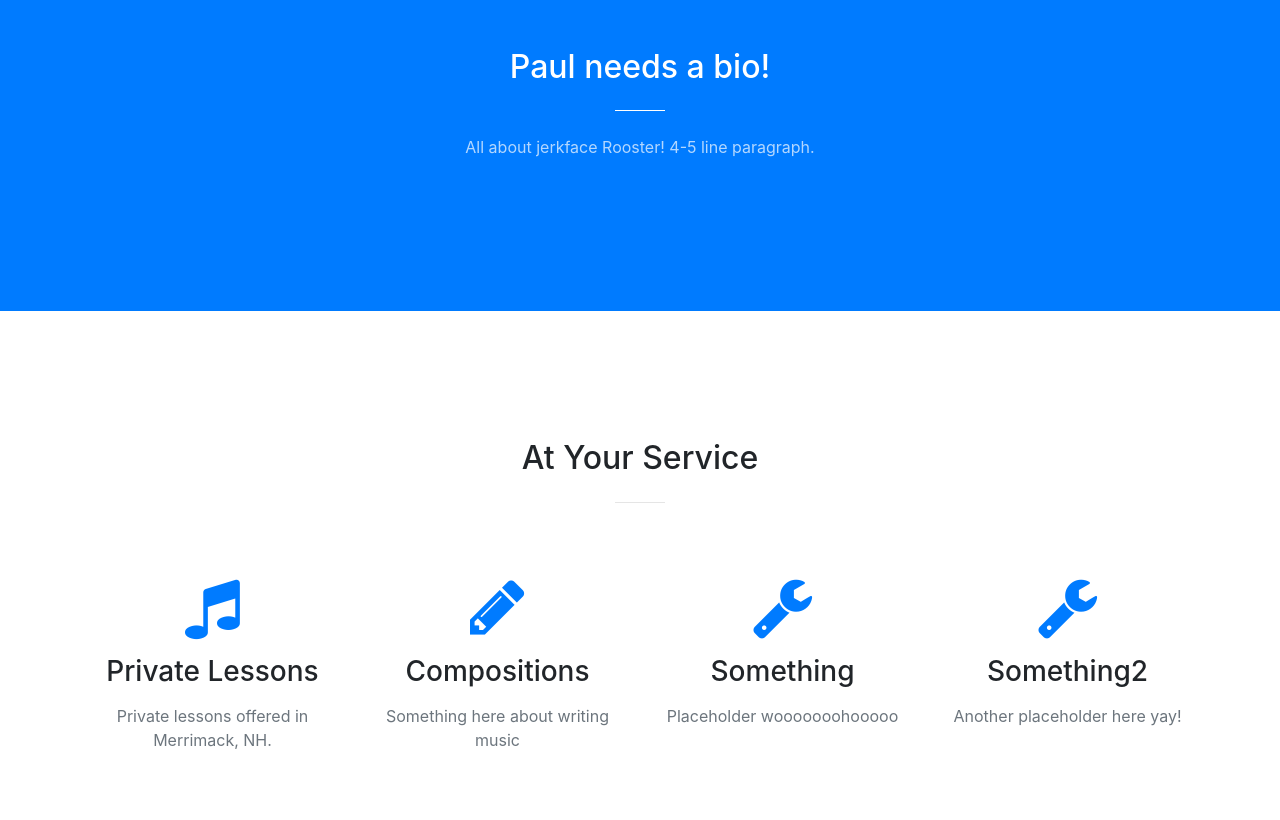
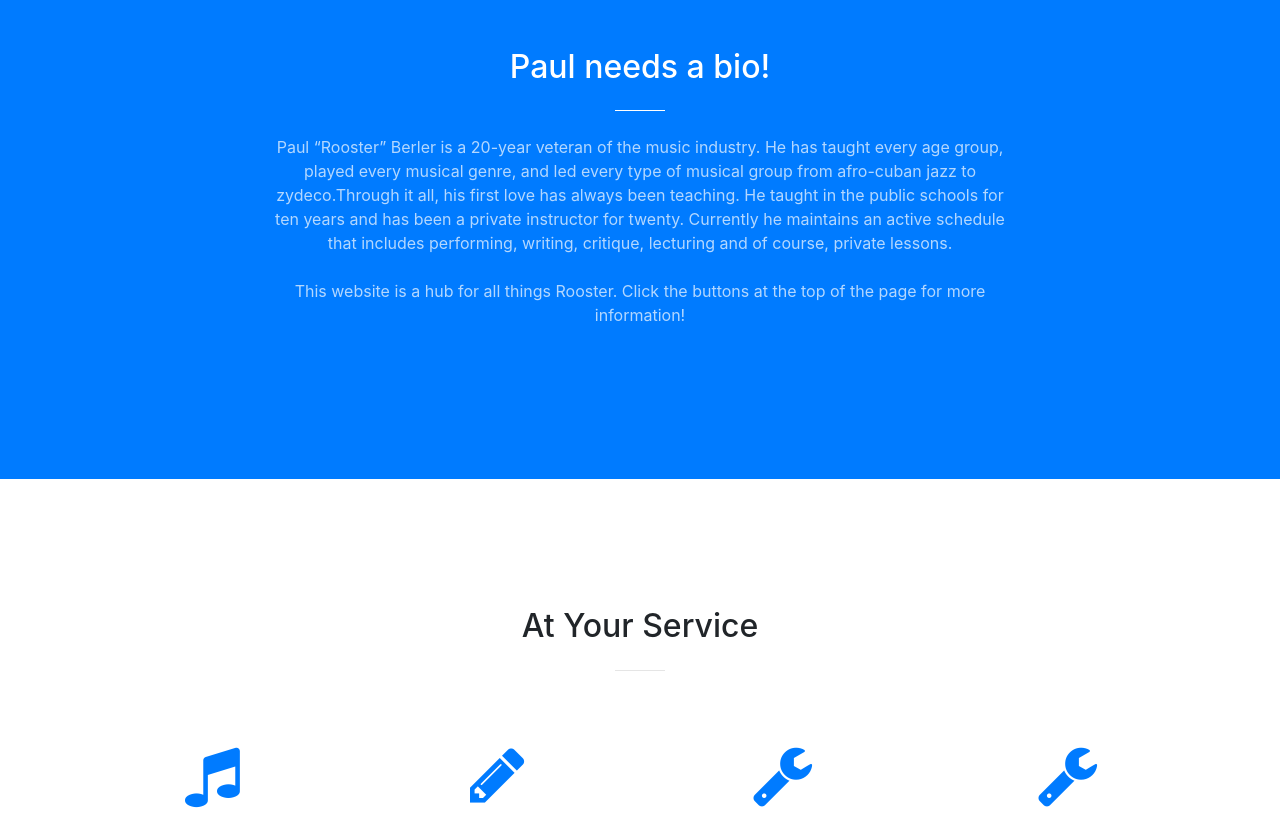
Before and after one commit to jessharrison83/jessharrison83.github.io, a website with bundled scripts: page index.html in a window 1280 px wide. Shown: the part 880-1700 px from the top of the page. Built offline with nearby package versions, Linux system fonts and the light colour scheme.

Commit message:
change background, add bio

```diff
--- a/index.html
+++ b/index.html
@@ -77,7 +77,7 @@
           <div class="col-lg-8 mx-auto text-center">
             <h2 class="section-heading text-white">Paul needs a bio!</h2>
             <hr class="light my-4">
-            <p class="text-faded mb-4">All about jerkface Rooster! 4-5 line paragraph.</p>
+            <p class="text-faded mb-4">Paul “Rooster” Berler is a 20-year veteran of the music industry. He has taught every age group, played every musical genre, and led every type of musical group from afro-cuban jazz to zydeco.Through it all, his first love has always been teaching. He taught in the public schools for ten years and has been a private instructor for twenty. Currently he maintains an active schedule that includes performing, writing, critique, lecturing and of course, private lessons. <br> <br>This website is a hub for all things Rooster. Click the buttons at the top of the page for more information!</p>
             <!-- <a class="btn btn-light btn-xl js-scroll-trigger" href="#services">Services and Links</a> -->
           </div>
         </div>
```
Also changed, not shown: 1 other file.
